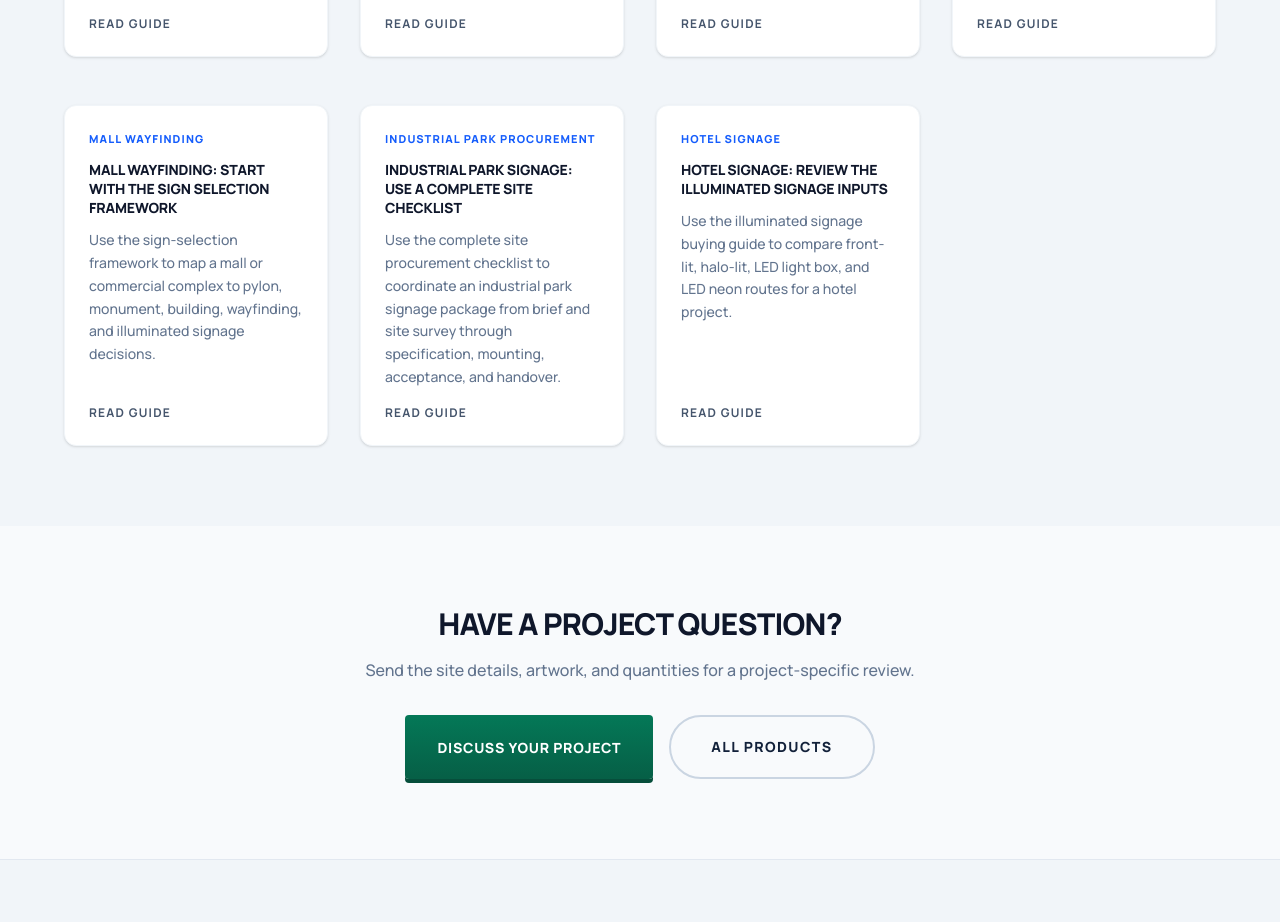
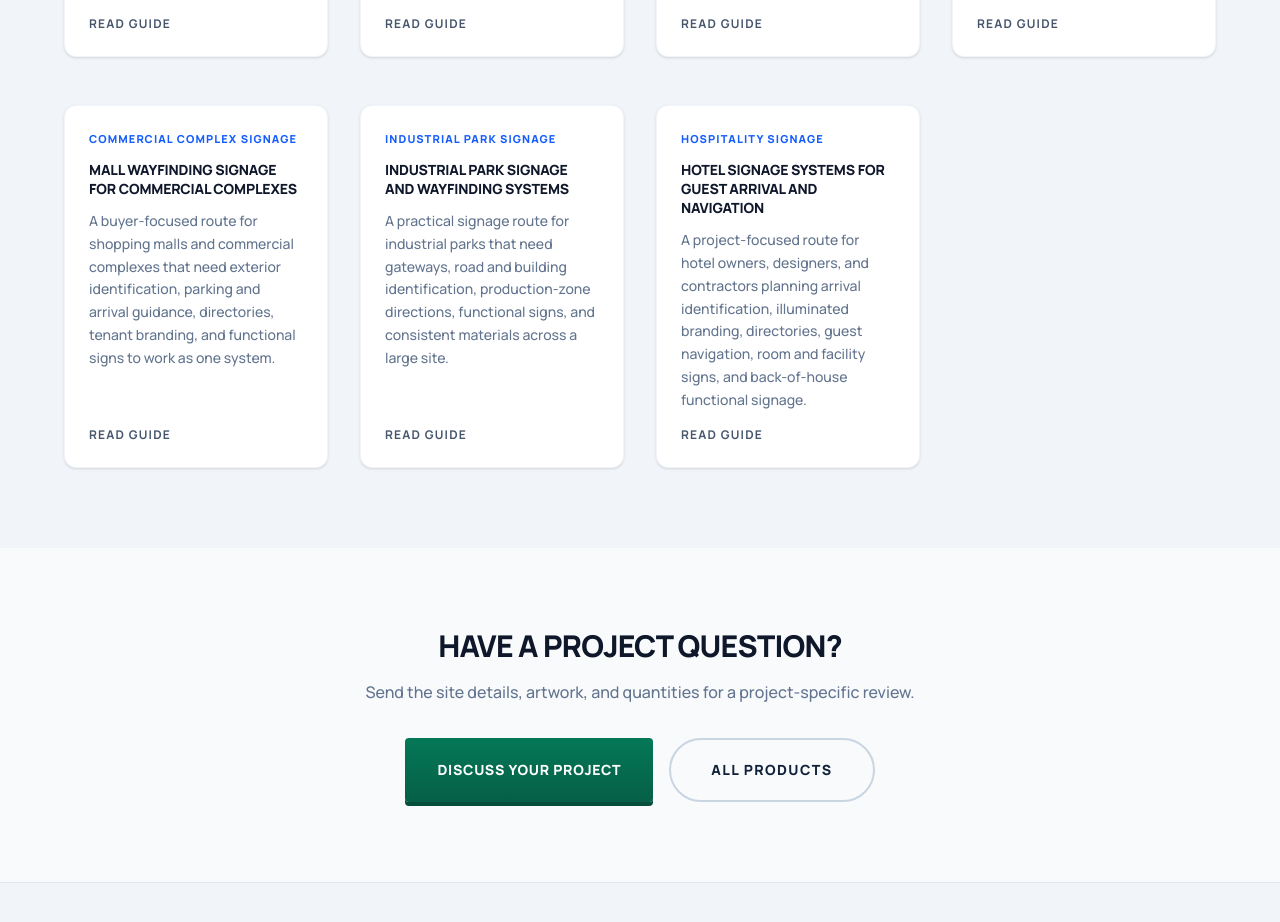
Before and after one commit to zhengran6194-del/zyd-signage-website, a Next.js app: page /guides in a window 1280 px wide. Shown: the part 2080-3002 px from the top of the page. Built offline with nearby package versions, Linux system fonts and the light colour scheme.

Commit message:
Restore scenario guides and align article schema

```diff
--- a/src/app/guides/page.tsx
+++ b/src/app/guides/page.tsx
@@ -80,22 +80,22 @@ const guides = [
     href: '/guides/custom-braille-door-signs',
   },
   {
-    tag: 'Mall Wayfinding',
-    title: 'Mall Wayfinding: Start with the Sign Selection Framework',
-    desc: 'Use the sign-selection framework to map a mall or commercial complex to pylon, monument, building, wayfinding, and illuminated signage decisions.',
-    href: '/guides/how-to-choose-the-right-sign-for-your-business',
+    tag: 'Commercial Complex Signage',
+    title: 'Mall Wayfinding Signage for Commercial Complexes',
+    desc: 'A buyer-focused route for shopping malls and commercial complexes that need exterior identification, parking and arrival guidance, directories, tenant branding, and functional signs to work as one system.',
+    href: '/guides/mall-wayfinding-signage',
   },
   {
-    tag: 'Industrial Park Procurement',
-    title: 'Industrial Park Signage: Use a Complete Site Checklist',
-    desc: 'Use the complete site procurement checklist to coordinate an industrial park signage package from brief and site survey through specification, mounting, acceptance, and handover.',
-    href: '/guides/complete-site-signage-procurement-checklist',
+    tag: 'Industrial Park Signage',
+    title: 'Industrial Park Signage and Wayfinding Systems',
+    desc: 'A practical signage route for industrial parks that need gateways, road and building identification, production-zone directions, functional signs, and consistent materials across a large site.',
+    href: '/guides/industrial-park-signage',
   },
   {
-    tag: 'Hotel Signage',
-    title: 'Hotel Signage: Review the Illuminated Signage Inputs',
-    desc: 'Use the illuminated signage buying guide to compare front-lit, halo-lit, LED light box, and LED neon routes for a hotel project.',
-    href: '/guides/illuminated-signage-buying-guide',
+    tag: 'Hospitality Signage',
+    title: 'Hotel Signage Systems for Guest Arrival and Navigation',
+    desc: 'A project-focused route for hotel owners, designers, and contractors planning arrival identification, illuminated branding, directories, guest navigation, room and facility signs, and back-of-house functional signage.',
+    href: '/guides/hotel-signage',
   },
 ];
 
--- a/src/components/ScenarioGuidePage.tsx
+++ b/src/components/ScenarioGuidePage.tsx
@@ -46,8 +46,8 @@ export default function ScenarioGuidePage({ solution }: { solution: ScenarioGuid
     mainEntityOfPage: { '@type': 'WebPage', '@id': pageUrl },
     datePublished: '2026-09-21',
     dateModified: '2026-09-21',
-    author: { '@type': 'Organization', name: 'ZYD Signage', url: siteUrl },
-    publisher: { '@type': 'Organization', name: 'Dalian Zhiyudao Signage & Tech. Co., Ltd.', url: siteUrl },
+    author: { '@type': 'Person', name: 'Aaron' },
+    publisher: { '@id': `${siteUrl}/#organization` },
   };
   const faqJsonLd = {
     '@context': 'https://schema.org',
```
